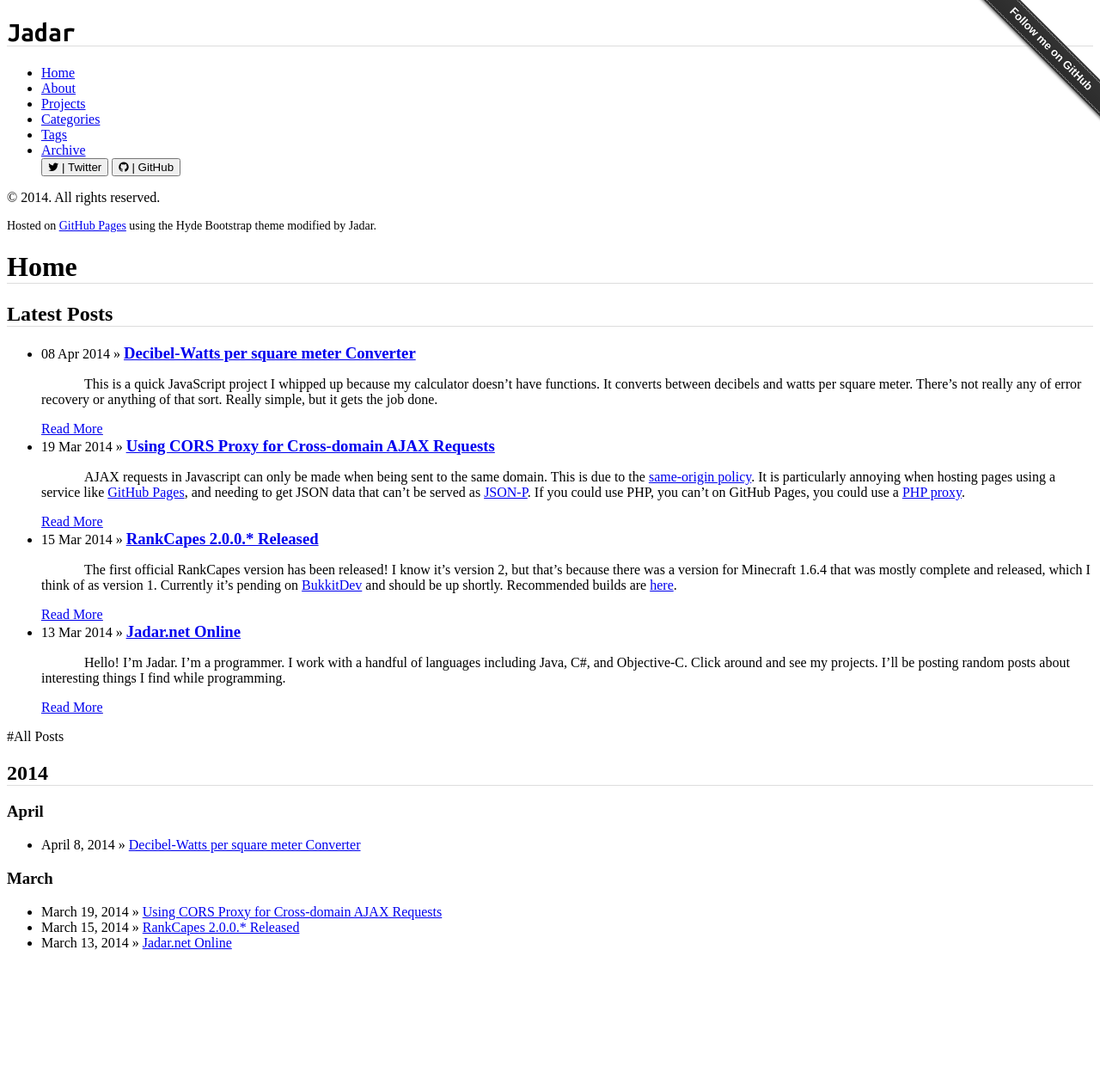
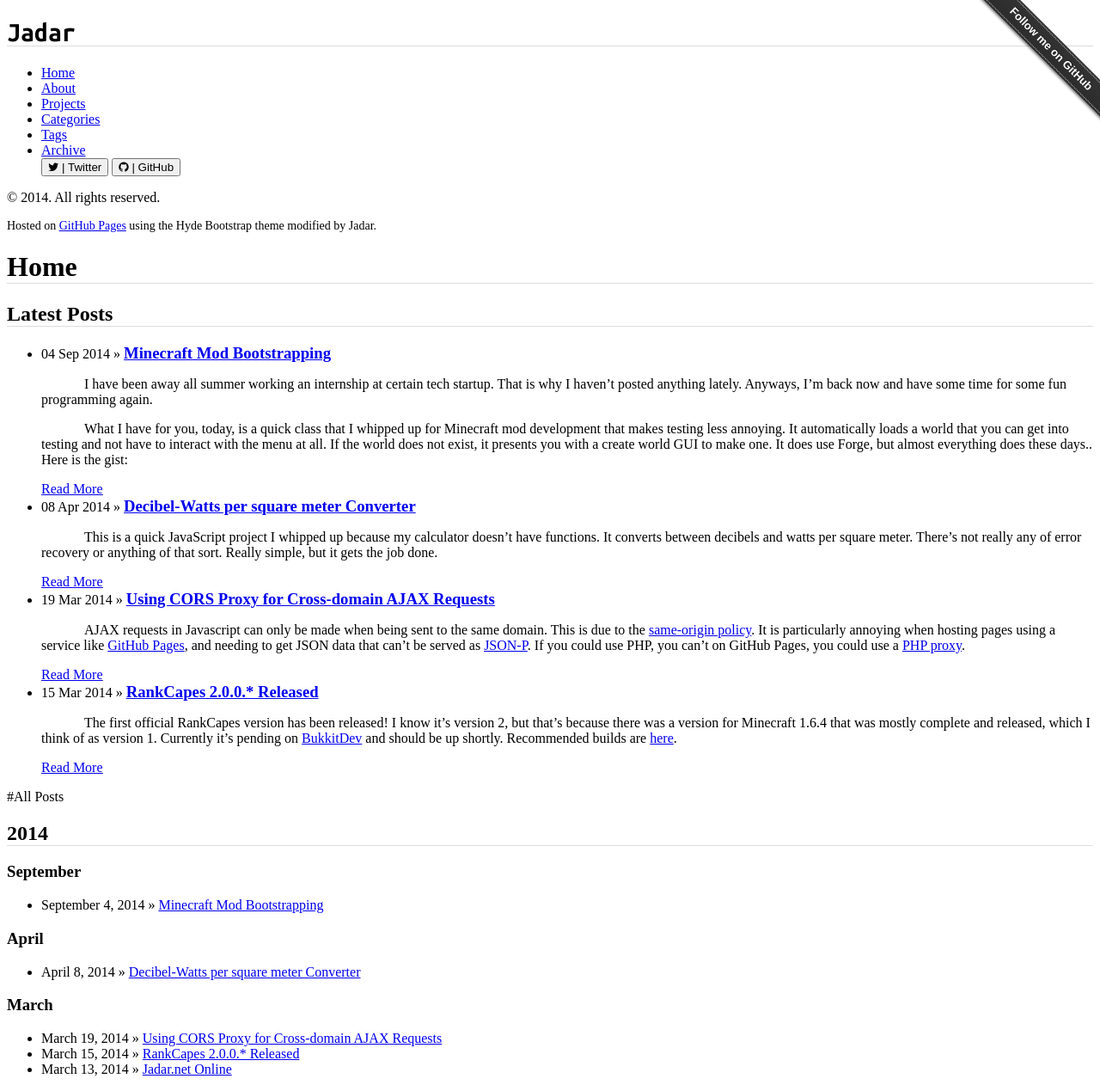
Before and after one commit to jadar/blog, a Jekyll site: the page built from index.html, in a window 1280 px wide. Shown: the whole page at 86% size. Built offline with Jekyll 4.4.1, drawn with Linux system fonts in a browser that asks for light colours; nearby versions of some CDN libraries; comment, search, counter and statistics services are not loaded; before the commit the page ends 1122 px from its top, so only the background shows below that.

Commit message:
New blog post! Minecraft Mod Bootstrapping

````diff
--- a/_config.yml
+++ b/_config.yml
@@ -3,7 +3,7 @@
 permalink: /:categories/:year/:month/:day/:title
 
 exclude: [".rvmrc", ".rbenv-version", "README.md", "Rakefile", "changelog.md"]
-pygments: true
+highlighter: true
 
 # Themes are encouraged to use these universal variables
 # so be sure to set them if your theme uses them.
--- /dev/null
+++ b/_posts/2014-09-04-minecraft-mod-bootstrap.md
@@ -0,0 +1,20 @@
+---
+layout: post
+title: Minecraft Mod Bootstrapping
+---
+
+I have been away all summer working an internship at certain tech startup. That is why I haven't posted anything lately. Anyways, I'm back now and have some time for some fun programming again.
+
+What I have for you, today, is a quick class that I whipped up for Minecraft mod development that makes testing less annoying. It automatically loads a world that you can get into testing and not have to interact with the menu at all. If the world does not exist, it presents you with a create world GUI to make one. It does use Forge, but almost everything does these days.. Here is the gist:
+
+{% gist cacb6ed1e9262cb5abf3 %}
+
+You use it by instantiating it, and registering it with MinecraftForge.EVENT_BUS. Like this.
+
+```
+MinecraftForge.EVENT_BUS.register(new Bootstrap("WORLD_NAME"));
+```
+
+I would also recommend that you only register it on the client-side by using a sided-proxy.
+
+This class is provided in the Public Domain, so you can do whatever the heck you want with it.
--- a/assets/custom/css/custom-styles.css
+++ b/assets/custom/css/custom-styles.css
@@ -29,3 +29,11 @@ p.small {
     background-color: #333;
     font-size: 14px;
 }
+
+.gist {
+    font-size: 14px;
+}
+
+.gist div {
+    text-indent: 0px;
+}
````
